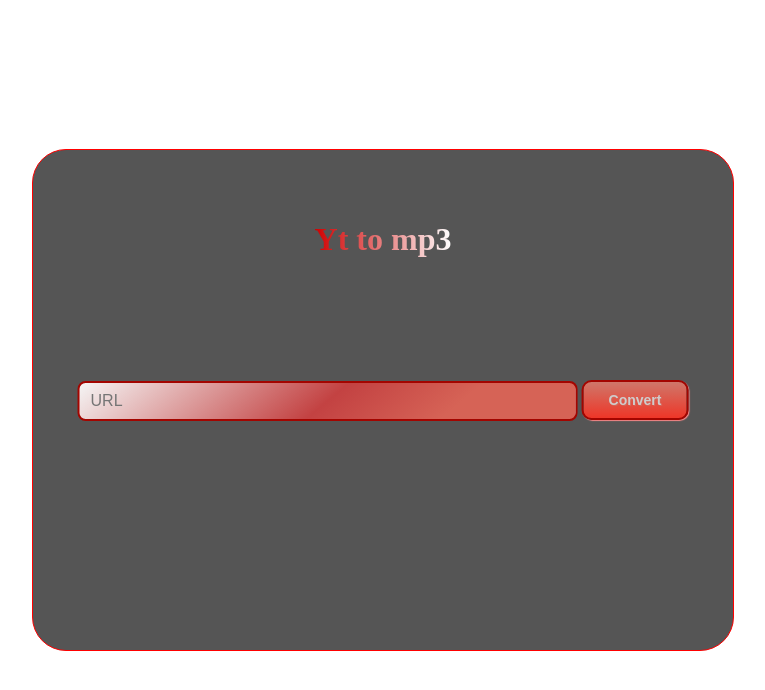
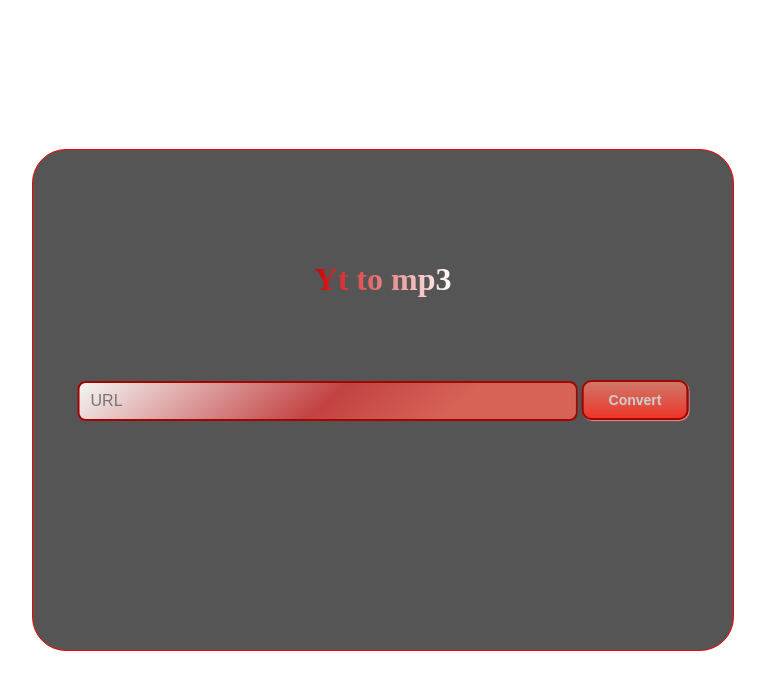
Before and after one commit to bojdan01/web, a PHP site: page /convert/index.html in a window 1280 px wide. Shown: the top 690 px of the page, without its empty margins (257-1022 px from the left). Run offline with PHP 8.4, Linux system fonts and the light colour scheme; some libraries are stand-ins or nearby versions.

Commit message:
Update style.css

```diff
--- a/convert/style.css
+++ b/convert/style.css
@@ -82,7 +82,7 @@ border: 1px solid #FF0000;
     position: absolute;
     transform: translateX(-50%);
     left: 50%;
-    top: 200;
+    top: 30%;
     font-family: auto;
     background: #CF0000;
     background: linear-gradient(to right, #CF0000 0%, #FFFFFF 100%);
```
